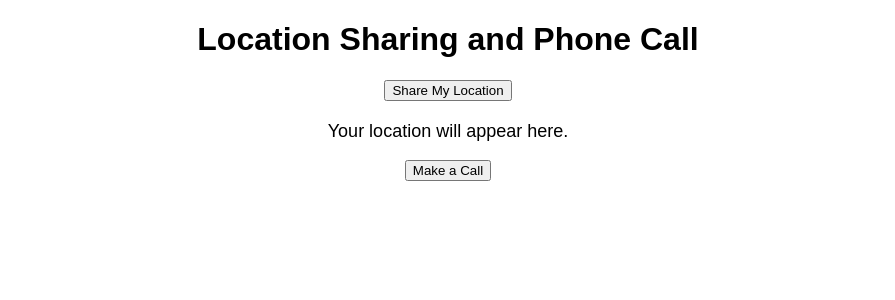
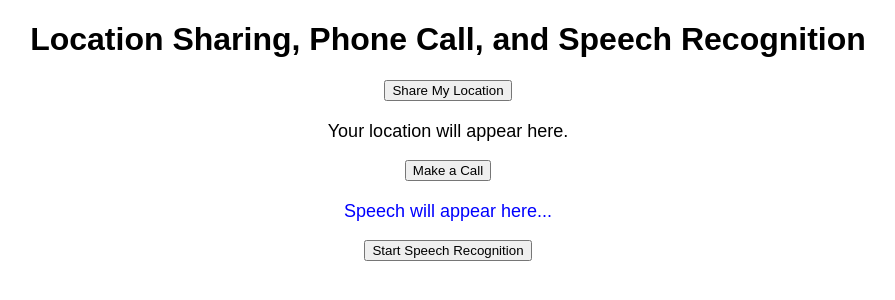
Before and after one commit to Ratnadip12/SM-06, a plain HTML site: page index.html in a window 1280 px wide. Shown: the whole page, without its empty margins (192-1087 px from the left). Drawn offline with Linux system fonts and the light colour scheme.

Commit message:
Add files via upload

```diff
--- a/index.html
+++ b/index.html
@@ -3,7 +3,7 @@
 <head>
     <meta charset="UTF-8">
     <meta name="viewport" content="width=device-width, initial-scale=1.0">
-    <title>Location Sharing and Calling</title>
+    <title>Location Sharing, Call, and Speech Recognition</title>
     <style>
         body {
             font-family: Arial, sans-serif;
@@ -14,16 +14,24 @@
             margin-top: 20px;
             font-size: 18px;
         }
+        #speechResult {
+            margin-top: 20px;
+            font-size: 18px;
+            color: blue;
+        }
     </style>
 </head>
 <body>
 
-    <h1>Location Sharing and Phone Call</h1>
+    <h1>Location Sharing, Phone Call, and Speech Recognition</h1>
 
     <button onclick="getLocation()">Share My Location</button>
     <p id="location">Your location will appear here.</p>
 
     <button onclick="makeCall()">Make a Call</button>
+
+    <p id="speechResult">Speech will appear here...</p>
+    <button onclick="startSpeechRecognition()">Start Speech Recognition</button>
 
     <script>
         // Function to get the user's location
@@ -62,8 +70,36 @@
 
         // Function to make a phone call using the `tel:` URI
         function makeCall() {
-            var phoneNumber = "+917872286993";  // Replace with the phone number you want to call
+            var phoneNumber = "+1234567890";  // Replace with the phone number you want to call
             window.location.href = "tel:" + phoneNumber;  // This opens the dialer with the phone number
+        }
+
+        // Function to start speech recognition
+        function startSpeechRecognition() {
+            const recognition = new (window.SpeechRecognition || window.webkitSpeechRecognition)();
+
+            recognition.lang = 'en-US';  // Set the language to English
+            recognition.interimResults = false;  // Set to true if you want partial results
+            recognition.maxAlternatives = 1;  // Limit the number of alternative results
+
+            recognition.start();  // Start listening for speech
+
+            // When speech is recognized, display the result
+            recognition.onresult = function(event) {
+                const speechResult = event.results[0][0].transcript;
+                document.getElementById("speechResult").innerText = "You said: " + speechResult;
+                console.log("Recognized Speech: ", speechResult);
+            };
+
+            // If there's an error during speech recognition
+            recognition.onerror = function(event) {
+                document.getElementById("speechResult").innerText = "Error occurred in speech recognition: " + event.error;
+            };
+
+            // When speech recognition ends
+            recognition.onend = function() {
+                console.log("Speech recognition ended.");
+            };
         }
     </script>
 
```
